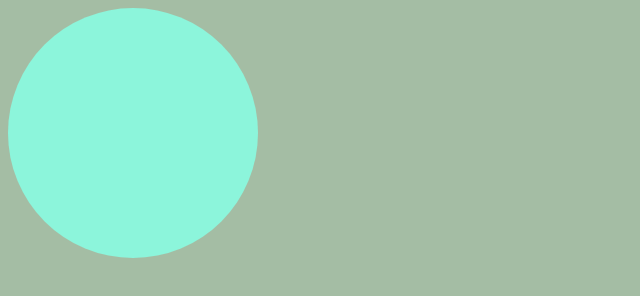
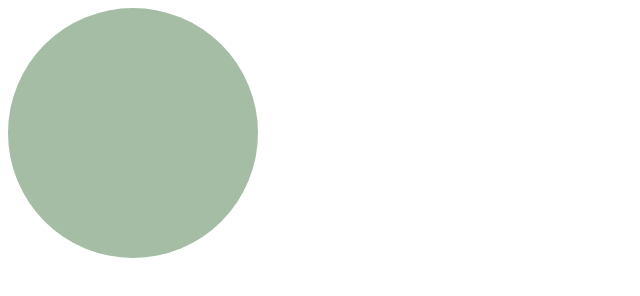
Before and after one commit to gegirti/develhopeCSSRewriteTheRules, a plain HTML site: page start/index.html in a window 1280 px wide. Shown: the whole page, without its empty margins (0-640 px from the left). Drawn offline with Linux system fonts and the light colour scheme.

Commit message:
fix root var

```diff
--- a/start/style.css
+++ b/start/style.css
@@ -1,5 +1,5 @@
 :root {
-background-color: rgb(164, 189, 164);
+    --background-color: rgb(164, 189, 164);
 }
 
 body {
@@ -9,6 +9,6 @@ body {
 .ball {
     width: 250px;
     height: 250px;
-    background-color: #8cf5db;
+    background-color: var(--background-color);
     border-radius: 125px;
 }
```
